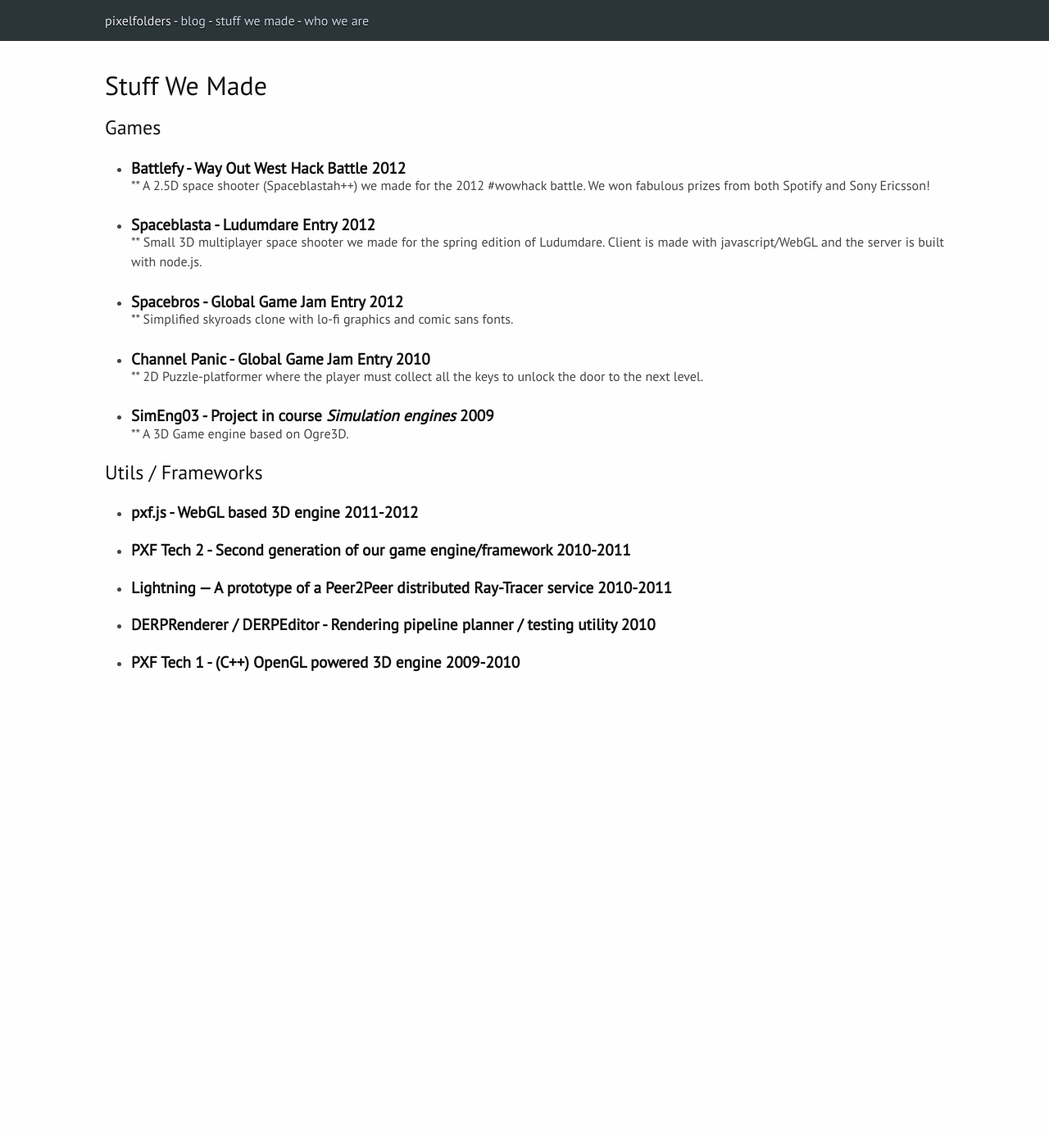
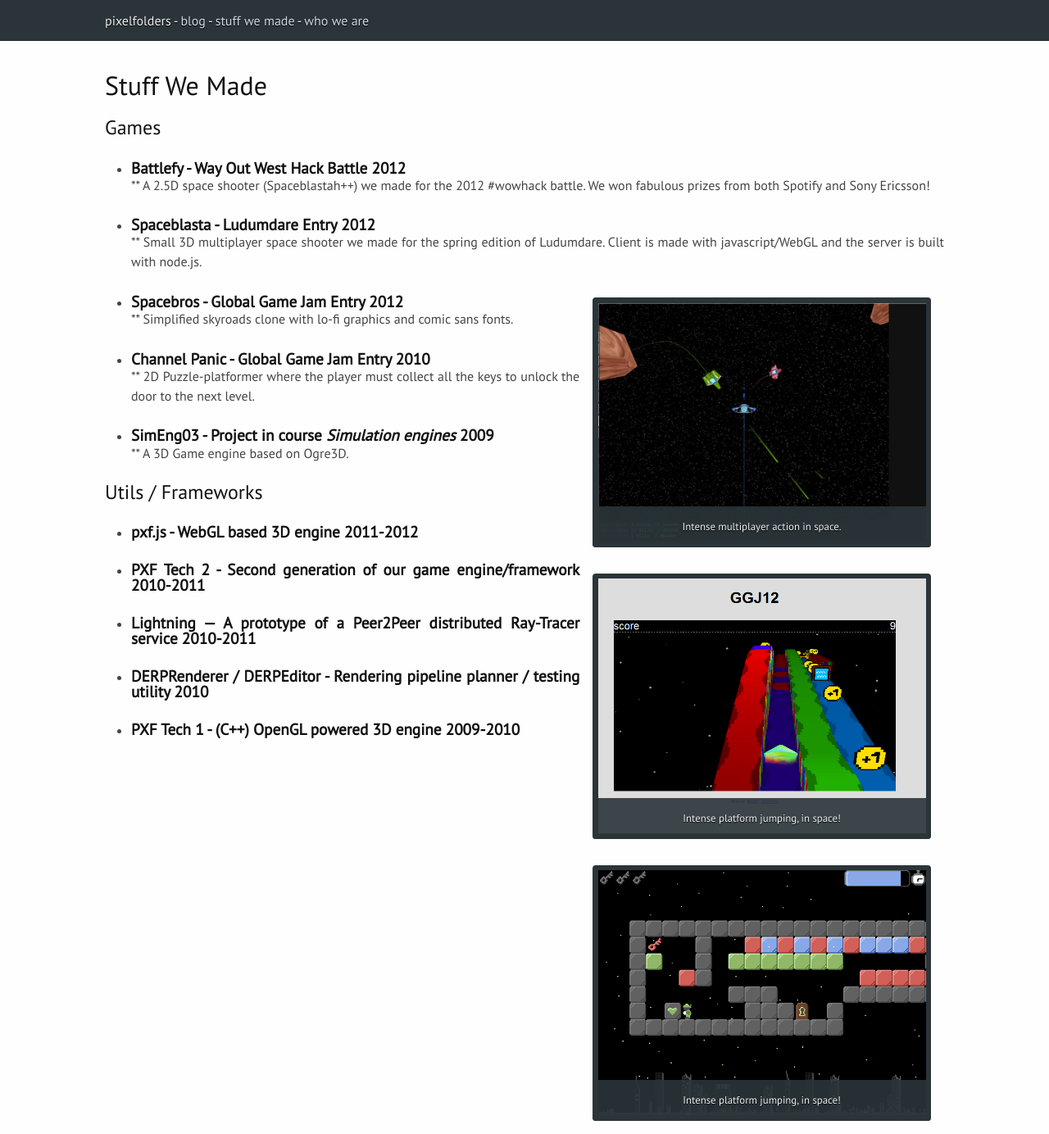
Before and after one commit to pxf/pxf.github.io, a Jekyll site: the page built from _posts/2012-08-21-History.md, in a window 1280 px wide. Shown: the whole page at 82% size. Built offline with Jekyll 4.4.1, drawn with Linux system fonts in a browser that asks for light colours; Markdown is read by kramdown in place of the engine named in the settings; before the commit the page ends 900 px from its top, so only the background shows below that.

Commit message:
Added figures in history.

```diff
--- a/_posts/2012-08-21-History.md
+++ b/_posts/2012-08-21-History.md
@@ -8,12 +8,31 @@ categories: page
 
 * #### Battlefy - Way Out West Hack Battle 2012
 ** A 2.5D space shooter (Spaceblastah++) we made for the 2012 #wowhack battle. We won fabulous prizes from both Spotify and Sony Ericsson!
+
 * #### Spaceblasta - Ludumdare Entry 2012
 ** Small 3D multiplayer space shooter we made for the spring edition of Ludumdare. Client is made with javascript/WebGL and the server is built with node.js.
+
+<figure>
+	<a href="/static/postdata/spaceblastah.png" title="spaceblastah.png"><img src="/static/postdata/spaceblastah.png" alt="/static/postdata/spaceblastah.png"></a>
+	<figcaption>Intense multiplayer action in space.</figcaption>
+</figure>
+
 * #### Spacebros - Global Game Jam Entry 2012
 ** Simplified skyroads clone with lo-fi graphics and comic sans fonts.
+
+<figure>
+	<a href="/static/postdata/spacebros.png" title="spacebros.png"><img src="/static/postdata/spacebros.png" alt="/static/postdata/spacebros.png"></a>
+	<figcaption>Intense platform jumping, in space!</figcaption>
+</figure>
+
 * #### Channel Panic - Global Game Jam Entry 2010
 ** 2D Puzzle-platformer where the player must collect all the keys to unlock the door to the next level.
+
+<figure>
+	<a href="/static/postdata/chp.png" title="chp.png"><img src="/static/postdata/chp.png" alt="/static/postdata/chp.png"></a>
+	<figcaption>Intense platform jumping, in space!</figcaption>
+</figure>
+
 * #### SimEng03 - Project in course *Simulation engines* 2009
 ** A 3D Game engine based on Ogre3D.
 
```
Also changed, not shown: static/postdata/chp.png (added), static/postdata/spaceblastah.png (added), static/postdata/spacebros.png (added).
